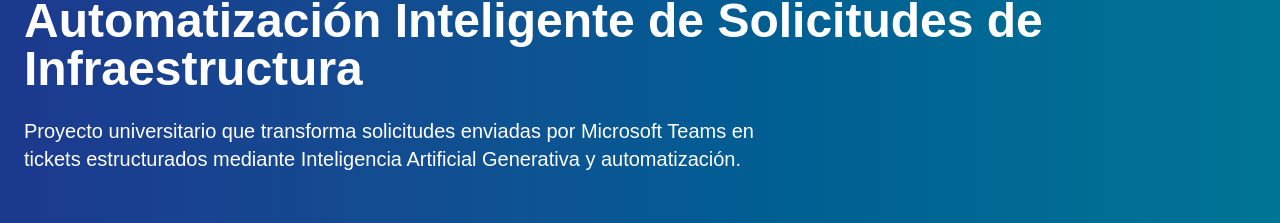
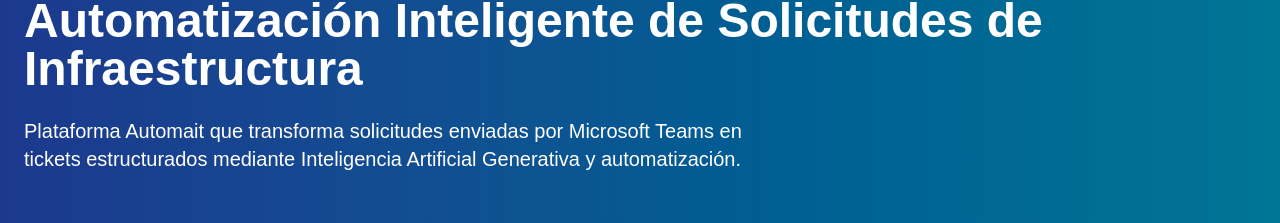
Before and after one commit to isaaclondo-ciber/infra-ticket-ai, a Next.js app: page / in a window 1280 px wide. Shown: the part 99-322 px from the top of the page. Built offline with nearby package versions, Linux system fonts and the light colour scheme.

Commit message:
Actualizacion landing nombres y Plataforma Automait

```diff
--- a/app/page.tsx
+++ b/app/page.tsx
@@ -1,21 +1,17 @@
 export default function Home() {
   return (
     <main className="bg-slate-50 text-slate-800">
-
       {/* HERO */}
       <section className="bg-gradient-to-r from-blue-900 to-cyan-700 text-white">
         <div className="max-w-7xl mx-auto px-6 py-24">
-
           <h1 className="text-5xl font-bold mb-6">
             Automatización Inteligente de Solicitudes de Infraestructura
           </h1>
-
           <p className="text-xl max-w-3xl">
-            Proyecto universitario que transforma solicitudes enviadas por
+            Plataforma Automait que transforma solicitudes enviadas por
             Microsoft Teams en tickets estructurados mediante Inteligencia
             Artificial Generativa y automatización.
           </p>
-
         </div>
       </section>
 
@@ -24,7 +20,6 @@
         <h2 className="text-4xl font-bold mb-8">
           Descripción del Proyecto
         </h2>
-
         <p className="text-lg leading-8">
           El proyecto busca optimizar la gestión de solicitudes de
           infraestructura mediante tecnologías Microsoft, automatizando la
@@ -36,48 +31,36 @@
       {/* PROBLEMATICA */}
       <section className="bg-white py-20">
         <div className="max-w-7xl mx-auto px-6">
-
           <h2 className="text-4xl font-bold mb-10">
             Problemática
           </h2>
-
           <div className="grid md:grid-cols-2 gap-6">
-
             <div className="p-6 shadow-lg rounded-xl bg-red-50">
               Solicitudes realizadas únicamente por chat.
             </div>
-
             <div className="p-6 shadow-lg rounded-xl bg-red-50">
               Falta de trazabilidad de las actividades.
             </div>
-
             <div className="p-6 shadow-lg rounded-xl bg-red-50">
               Actividades ejecutadas sin ticket formal.
             </div>
-
             <div className="p-6 shadow-lg rounded-xl bg-red-50">
               Riesgo de pérdida de información.
             </div>
-
           </div>
         </div>
       </section>
 
       {/* OBJETIVOS */}
       <section className="py-20 bg-slate-100">
-
         <div className="max-w-7xl mx-auto px-6">
-
           <h2 className="text-4xl font-bold mb-10">
             Objetivos
           </h2>
-
           <div className="bg-white rounded-xl shadow-lg p-8">
-
             <h3 className="font-bold text-2xl mb-4">
               Objetivo General
             </h3>
-
             <p>
               Automatizar el proceso de gestión de solicitudes de
               infraestructura utilizando Inteligencia Artificial Generativa.
@@ -93,213 +76,156 @@
               <li>Crear tickets en Azure DevOps.</li>
               <li>Generar trazabilidad de las actividades.</li>
             </ul>
-
           </div>
         </div>
-
       </section>
 
       {/* ARQUITECTURA */}
       <section className="py-20">
-
         <div className="max-w-7xl mx-auto px-6">
-
           <h2 className="text-4xl font-bold mb-12">
             Arquitectura de la Solución
           </h2>
 
           <div className="grid md:grid-cols-5 gap-4 text-center">
-
             <div className="bg-white shadow-lg rounded-xl p-6">
               Teams
             </div>
-
             <div className="bg-white shadow-lg rounded-xl p-6">
               Power Automate
             </div>
-
             <div className="bg-white shadow-lg rounded-xl p-6">
               IA Generativa
             </div>
-
             <div className="bg-white shadow-lg rounded-xl p-6">
               Azure DevOps
             </div>
-
             <div className="bg-white shadow-lg rounded-xl p-6">
               Outlook
             </div>
-
           </div>
-
         </div>
-
       </section>
 
       {/* FLUJO */}
       <section className="bg-white py-20">
-
         <div className="max-w-7xl mx-auto px-6">
-
           <h2 className="text-4xl font-bold mb-12">
             Flujo de Trabajo
           </h2>
 
           <ol className="space-y-4">
-
             <li>1. Recepción del mensaje desde Microsoft Teams.</li>
-
             <li>2. Captura automática mediante Power Automate.</li>
-
             <li>3. Interpretación por IA Generativa.</li>
-
             <li>4. Generación de JSON estructurado.</li>
-
             <li>5. Creación automática del ticket.</li>
-
             <li>6. Notificación al responsable.</li>
-
           </ol>
-
         </div>
-
       </section>
 
       {/* TECNOLOGIAS */}
       <section className="bg-slate-100 py-20">
-
         <div className="max-w-7xl mx-auto px-6">
-
           <h2 className="text-4xl font-bold mb-10">
             Tecnologías Utilizadas
           </h2>
 
           <div className="grid md:grid-cols-3 gap-6">
-
             <div className="bg-white rounded-xl shadow-lg p-6">
               Microsoft Teams
             </div>
-
             <div className="bg-white rounded-xl shadow-lg p-6">
               Power Automate
             </div>
-
             <div className="bg-white rounded-xl shadow-lg p-6">
               Azure DevOps
             </div>
-
             <div className="bg-white rounded-xl shadow-lg p-6">
               AI Builder
             </div>
-
             <div className="bg-white rounded-xl shadow-lg p-6">
               GitHub
             </div>
-
             <div className="bg-white rounded-xl shadow-lg p-6">
               GitHub Pages
             </div>
-
           </div>
-
         </div>
-
       </section>
 
       {/* DEVSECOPS */}
       <section className="bg-white py-20">
-
         <div className="max-w-7xl mx-auto px-6">
-
           <h2 className="text-4xl font-bold mb-10">
             DevSecOps y Seguridad
           </h2>
 
           <div className="grid md:grid-cols-4 gap-5">
-
             <div className="shadow rounded-xl p-6">
               GitHub
             </div>
-
             <div className="shadow rounded-xl p-6">
               Dependabot
             </div>
-
             <div className="shadow rounded-xl p-6">
               CodeQL
             </div>
-
             <div className="shadow rounded-xl p-6">
               Despliegue en GitHub Pages
             </div>
-
           </div>
-
         </div>
-
       </section>
 
       {/* RESULTADOS */}
       <section className="bg-slate-100 py-20">
-
         <div className="max-w-7xl mx-auto px-6">
-
           <h2 className="text-4xl font-bold mb-10">
             Resultados Esperados
           </h2>
 
           <ul className="list-disc pl-6 space-y-3 text-lg">
-
             <li>Reducción de tiempo en el registro de requerimientos.</li>
-
             <li>Mayor trazabilidad operativa.</li>
-
             <li>Automatización de procesos repetitivos.</li>
-
             <li>Control centralizado de solicitudes.</li>
-
             <li>Mejor gestión de infraestructura tecnológica.</li>
-
           </ul>
-
         </div>
-
       </section>
 
       {/* EQUIPO */}
       <section className="bg-white py-20">
-
         <div className="max-w-7xl mx-auto px-6">
-
           <h2 className="text-4xl font-bold mb-10">
             Equipo de Trabajo
           </h2>
 
-          <div className="bg-slate-100 p-8 rounded-xl">
+          <div className="bg-slate-100 p-8 rounded-xl space-y-2">
+            <p>Isaac Londoño Cortés</p>
+            <p>Santiago Henao</p>
+            <p>Wilder Gracia</p>
+            <p>Sebastian Builes</p>
+            <p>Andrey Morales</p>
 
-            <p>Isaac Londoño Cortés</p>
-
-            <p>Proyecto Universitario</p>
-
-            <p>2026</p>
-
+            <div className="pt-4 border-t mt-4">
+              <p>Plataforma Automait</p>
+              <p>2026</p>
+            </div>
           </div>
-
         </div>
-
       </section>
 
       {/* FOOTER */}
       <footer className="bg-slate-900 text-white text-center py-10">
-
         <h3 className="font-bold text-xl">
           Automatización Inteligente de Solicitudes de Infraestructura
         </h3>
-
         <p className="mt-3">
-          Proyecto Académico - DevSecOps - IA Generativa
+          Plataforma Automait - DevSecOps - IA Generativa
         </p>
-
       </footer>
     </main>
   );
```
